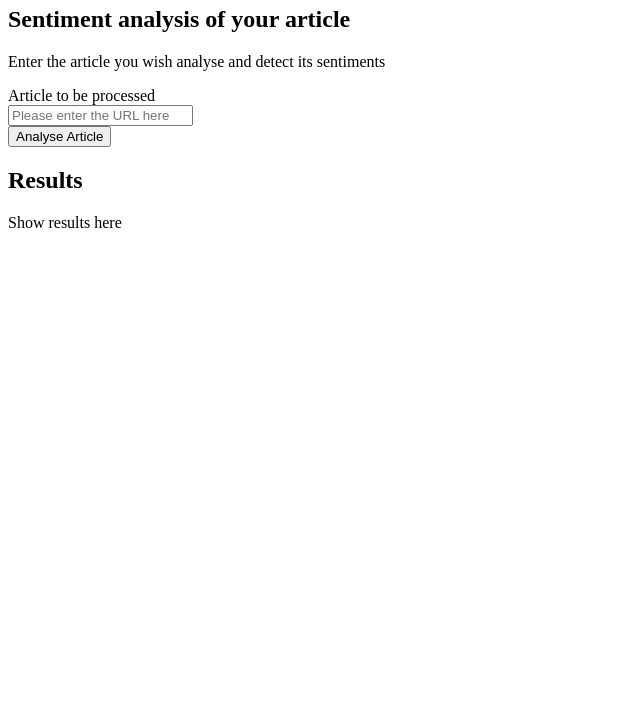
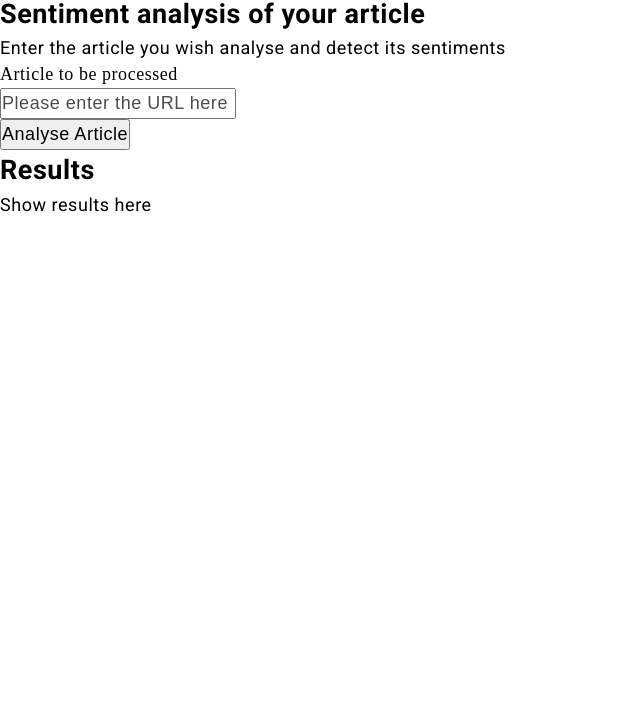
Before and after one commit to AmaPal09/UD_FEND_NLP, a website: page src/client/views/index.html in a window 1280 px wide. Shown: the part 74-800 px from the top of the page, without its empty margins (0-640 px from the left). Drawn offline with Linux system fonts and the light colour scheme.

Commit message:
FEAT: Add typography for text

```diff
--- /dev/null
+++ b/src/client/css/style.css
@@ -0,0 +1,39 @@
+/*Styles for the webapp*/
+@import url(var4main.css);
+
+p {
+	font-family: var(--regular-text-family);
+	font-size: var(--regular-text-size);
+	font-weight: var(--regular-text-weight);
+}
+
+h1 {
+	font-family: var(--page-title-family);
+	font-size: var(--page-title-size);
+	font-weight: var(--page-title-weight);
+}
+
+h2 {
+	font-family: var(--regular-title-family);
+	font-size: var(--regular-title-size);
+	font-weight: var(--regular-title-weight);
+}
+
+::placeholder { /* Chrome, Firefox, Opera, Safari 10.1+ */
+  /*color: var(--special-text-color);*/
+  color: black;
+  opacity: 0.7; /* Firefox */
+  border: none;
+}
+
+:-ms-input-placeholder { /* Internet Explorer 10-11 */
+  /*color: var(--special-text-color);*/
+  color: black;
+  opacity: 0.7;
+}
+
+::-ms-input-placeholder { /* Microsoft Edge */
+  /*color: var(--special-text-color);*/
+  color: black;
+  opacity: 0.7;
+}
--- /dev/null
+++ b/src/client/css/var4main.css
@@ -0,0 +1,48 @@
+/*Get fonts from Google fonts*/
+@import url('https://fonts.googleapis.com/css2?family=Roboto:ital,wght@0,300;0,400;0,700;1,100;1,400;1,700&family=Vollkorn:wght@600&display=swap');
+
+* {
+	padding: 0;
+	margin: 0;
+	font-size: 18px;
+	line-height: 1.5;
+	letter-spacing: 0.03rem;
+	/*color: var(--regular-text-color);*/
+}
+
+:root {
+	/*FONTS*/
+	/*font-sizes*/
+	--page-title-size: 2.5rem;
+	--regular-title-size: 1.5rem;
+	--regular-text-size: 1rem;
+
+	/*font-family*/
+	--page-title-family: 'Vollkorn', serif;
+	--regular-title-family: 'Roboto', Sans-serif;
+	--regular-text-family: 'Roboto', serif;
+	--footer-text-family: 'Roboto', serif;
+	--footer-copyrights-family: 'Roboto', serif;
+
+	/*font-weight*/
+	--page-title-weight: 600;
+	--regular-title-weight: 700;
+	--regular-text-weight: 400;
+	--footer-text-weight: 300;
+	--footer-copyrights-weight: 100;
+
+	/*Italics options*/
+	/*ROBOTO Regular 400 italic
+	ROBOTO Bold 700 italic
+	*/
+
+	/*COLOURS*/
+	/*--page-title-color: #f4f312;
+	--regular-title-color: #f4f312;
+	--regular-text-color: #fffeff;
+	--special-text-color: #07151a;
+	--special-background-color: #ebf5fa;
+	--shadow-color: #215d78;
+	--error-color: #b4324b;
+*/
+}
--- a/src/client/views/index.html
+++ b/src/client/views/index.html
@@ -12,7 +12,7 @@
 	<meta name="viewport" content="width=device-width,initial-scale=1">
 
 	<!-- CSS Style Sheet -->
-	<link rel="stylesheet" href="">
+	<link rel="stylesheet" href="../css/style.css">
 
 	<title>Process Articles</title>
 	<!-- TODO: Add fevicon-->
```
